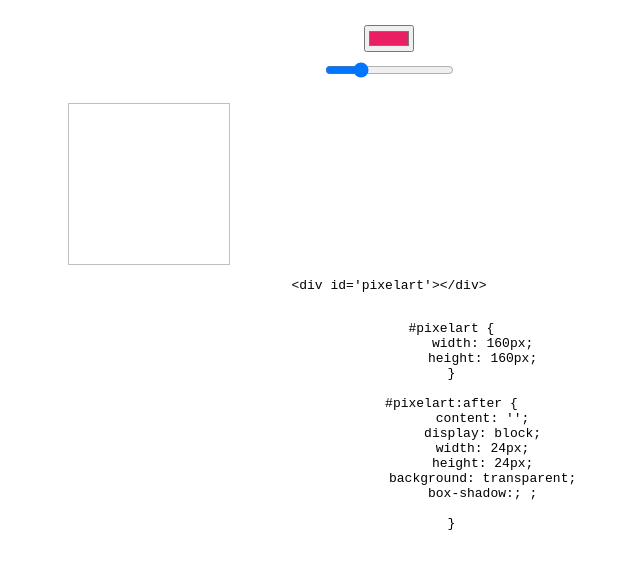
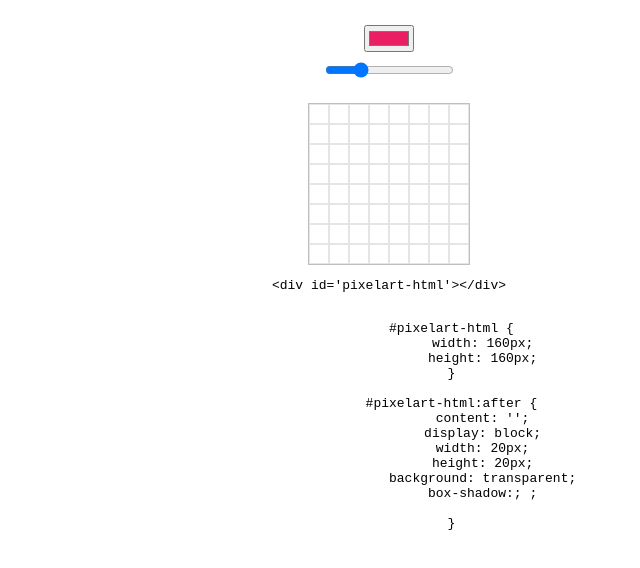
Before and after one commit to akashraj9828/8-bit-art-generator, a React (Create React App) app: page / in a window 1280 px wide. Shown: the top 568 px of the page, without its empty margins (251-891 px from the left). Built offline with nearby package versions, Linux system fonts and the light colour scheme.

Commit message:
SVG support added

```diff
--- a/src/Pages/Draw.js
+++ b/src/Pages/Draw.js
@@ -1,4 +1,4 @@
-import React, { Fragment, useState, useEffect } from 'react';
+import React, { Fragment, useState, useEffect, useRef } from 'react';
 import './Draw.scss';
 
 const emptyMatrix = (size) =>
@@ -11,7 +11,7 @@ const Draw = (props) => {
 	const [canvas, setCanvas] = useState(emptyMatrix(gridSize));
 	const [color, setColor] = useState('#e91e63');
 	const [pixelSize, setPixelSize] = useState(20);
-
+	const [svg, setSvg] = useState('');
 	const fillCell = (row, col) => {
 		const canvasCopy = [...canvas];
 		canvasCopy[row][col] = color;
@@ -32,33 +32,48 @@ const Draw = (props) => {
 
 	useEffect(() => {
 		let shadow = [];
-
+		let svg_internal = [];
 		canvas.forEach((row, rowIndex) => {
 			row.forEach((cell, colIndex) => {
 				if (cell) {
-					shadow.push(`${colIndex * pixelSize}px ${rowIndex * pixelSize}px ${cell}`);
+					shadow.push(`${colIndex * pixelSize}px ${rowIndex * pixelSize}px  ${cell}`);
+					svg_internal.push(`<rect width=${pixelSize} height=${pixelSize} style='transform:translate(${colIndex * pixelSize}px , ${rowIndex * pixelSize}px )' fill=${cell} />`);
 				}
 			});
 		});
 
 		shadow = shadow.join(',') + ';';
 		let new_css = `
-		#pixelart {
+		#pixelart-html {
 			width: ${pixelSize * gridSize}px;
 			height: ${pixelSize * gridSize}px;
 		}
 
-		#pixelart:after {
+		#pixelart-html:after {
 			content: '';
 			display: block;
-			width: 24px;
-			height: 24px;
+			width: ${pixelSize}px;
+			height: ${pixelSize}px;
 			background: ${canvas[0][0] ? canvas[0][0] : 'transparent'};
 			box-shadow:${shadow} ;
 
 		}`;
 		setCss(new_css);
+
+		const final_svg = `<svg xmlns="http://www.w3.org/2000/svg" width=${pixelSize * gridSize} height=${pixelSize * gridSize} viewBox="0 0 ${pixelSize * gridSize} ${pixelSize * gridSize}">
+								${svg_internal.join('\n')}
+							</svg>	`;
+
+		setSvg(final_svg);
 	}, [canvas]);
+
+	const svgElement = useRef(null);
+
+	useEffect(() => {
+		if (svgElement) {
+			svgElement.current.innerHTML = svg;
+		}
+	}, [svg, svgElement]);
 
 	useEffect(() => {
 		const old_style = document.getElementById('live-style');
@@ -81,7 +96,8 @@ const Draw = (props) => {
 			</div>
 
 			<div className='vs'>
-				<div className='canvas noselect' onSelect={() => false} onMouseDown={() => setDragging(true)} onMouseUp={() => setDragging(false)}>
+				<div id='pixelart-html' className='no-line-height'></div>
+				<div className='canvas noselect no-line-height' onSelect={() => false} onMouseDown={() => setDragging(true)} onMouseUp={() => setDragging(false)}>
 					{canvas.map((rowData, row) => {
 						return (
 							<div className='cellrow' key={row}>
@@ -98,12 +114,10 @@ const Draw = (props) => {
 						);
 					})}
 				</div>
-				<div className='real'>
-					<div id='pixelart'></div>
-				</div>
+				<div id='pixelart-svg' className='no-line-height' ref={svgElement}></div>
 			</div>
 			<div className='output'>
-				<pre className='html'>{"<div id='pixelart'></div>"}</pre>
+				<pre className='html'>{"<div id='pixelart-html'></div>"}</pre>
 				<pre className='css'>{css}</pre>
 			</div>
 		</Fragment>
--- a/src/Pages/Draw.scss
+++ b/src/Pages/Draw.scss
@@ -14,6 +14,9 @@
 	justify-content: space-evenly;
 }
 
+.no-line-height {
+	line-height: 0;
+}
 .canvas {
 	border: 0.5px solid transparentize($color: grey, $amount: 0.5);
 	display: inline-block;
@@ -23,22 +26,23 @@
 }
 .cellrow {
 	line-height: 0;
+	white-space: nowrap;
 }
 .cell {
-	// background: black;
 	margin: 0px;
-	// border: groove 0.1px white;
+	border: solid 0.1px transparentize($color: black, $amount: 0.9);
+	display: 'inline-flex';
 	&:hover {
 		background: yellow;
 	}
 }
 
 .noselect {
-	//   -webkit-touch-callout: none; /* iOS Safari */
-	//     -webkit-user-select: none; /* Safari */
-	//      -khtml-user-select: none; /* Konqueror HTML */
-	//        -moz-user-select: none; /* Old versions of Firefox */
-	//         -ms-user-select: none; /* Internet Explorer/Edge */
+	-webkit-touch-callout: none; /* iOS Safari */
+	-webkit-user-select: none; /* Safari */
+	-khtml-user-select: none; /* Konqueror HTML */
+	-moz-user-select: none; /* Old versions of Firefox */
+	-ms-user-select: none; /* Internet Explorer/Edge */
 	user-select: none; /* Non-prefixed version, currently
                                   supported by Chrome, Edge, Opera and Firefox */
 }
--- a/src/index.css
+++ b/src/index.css
@@ -4,7 +4,6 @@ body {
 	-webkit-font-smoothing: antialiased;
 	-moz-osx-font-smoothing: grayscale;
 }
-
-code {
-	font-family: source-code-pro, Menlo, Monaco, Consolas, 'Courier New', monospace;
+* {
+	box-sizing: border-box;
 }
```
Also changed, not shown: src/Assets/img/roller.svg, src/Assets/img/roller2.svg.
